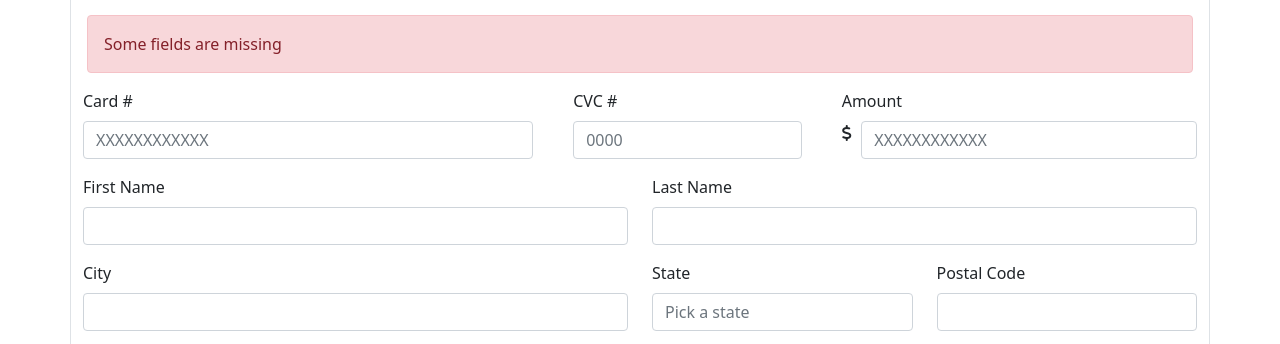
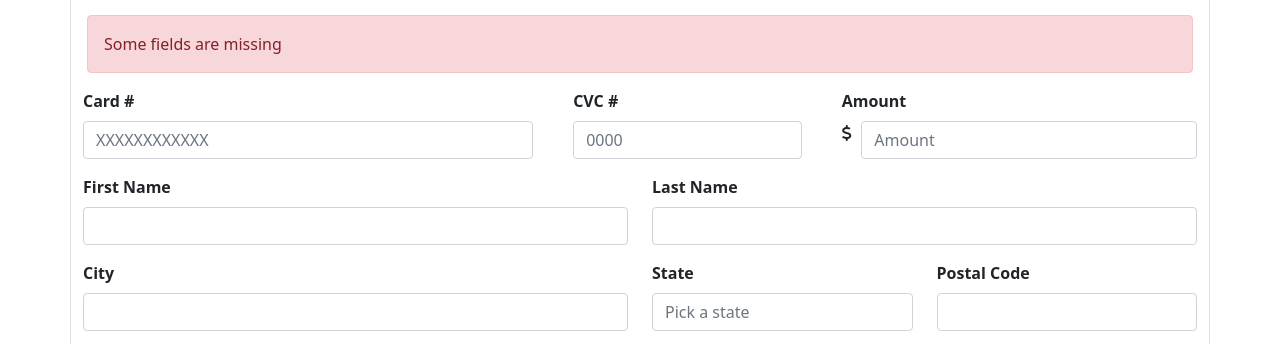
Before and after one commit to 4GeeksAcademy/Grokhen-HtmlForm, a plain HTML site: page index.html in a window 1280 px wide. Shown: the part 109-453 px from the top of the page. Drawn offline with nearby package versions, Linux system fonts and the light colour scheme.

Commit message:
text correction

```diff
--- a/index.html
+++ b/index.html
@@ -24,25 +24,25 @@
         <div class="row">
             <div class="col-5">
                 <div class="mb-3">
-                    <label for="credit-card" class="form-label">Card #</label>
+                    <label for="credit-card" class="form-label fw-bold">Card #</label>
                     <input type="number" required pattern="{16,19}" class="form-control" id="credit-card" placeholder="XXXXXXXXXXXX">
                 </div>
             </div>
             <div class="col-3">
                 <div class="mb-3 mx-3">
-                    <label for="cvc-number" class="form-label">CVC #</label>
+                    <label for="cvc-number" class="form-label fw-bold">CVC #</label>
                     <input type="number" required pattern="{3}" class="form-control" id="cvc-number" placeholder="0000">
                 </div>
             </div>
             <div class="col-4">
                 <div class="mb-3">
-                    <label for="amount" class="form-label">Amount</label>
+                    <label for="amount" class="form-label fw-bold">Amount</label>
                     <div class="row justify-content-star">
                         <div class="col-1">
                             <span><i class="fa-solid fa-dollar-sign"></i></span>
                         </div>
                         <div class="col ps-0">
-                            <input type="number" class="form-control" id="amount" placeholder="XXXXXXXXXXXX">
+                            <input type="number" class="form-control" id="amount" placeholder="Amount">
                         </div>
                     </div>
                 </div>
@@ -51,13 +51,13 @@
         <div class="row">
             <div class="col-6">
                 <div class="mb-3">
-                    <label for="first-name" class="form-label">First Name</label>
+                    <label for="first-name" class="form-label fw-bold">First Name</label>
                     <input type="text" required pattern="[A-Za-z]+" class="form-control" id="first-name">
                 </div>
             </div>
             <div class="col-6">
                 <div class="mb-3">
-                    <label for="last-name" class="form-label">Last Name</label>
+                    <label for="last-name" class="form-label fw-bold">Last Name</label>
                     <input type="text" required pattern="[A-Za-z]+" class="form-control" id="last-name">
                 </div>
             </div>
@@ -65,12 +65,12 @@
         <div class="row">
             <div class="col-6">
                 <div class="mb-3">
-                    <label for="city" class="form-label">City</label>
+                    <label for="city" class="form-label fw-bold">City</label>
                     <input type="text" required pattern="[A-Za-z]+" class="form-control" id="city">
                 </div>
             </div>
             <div class="col-3">
-                <label for="state-list" class="form-label">State</label>
+                <label for="state-list" class="form-label fw-bold">State</label>
                 <input class="form-control" list="datalistOptions" id="state-list" required placeholder="Pick a state">
                 <datalist id="datalistOptions">
                     <option value="Alabama">
@@ -82,7 +82,7 @@
             </div>
             <div class="col-3">
                 <div class="mb-3">
-                    <label for="postal-code" class="form-label">Postal Code</label>
+                    <label for="postal-code" class="form-label fw-bold">Postal Code</label>
                     <input type="number" required class="form-control" id="postal-code">
                 </div>
             </div>
@@ -91,7 +91,7 @@
             <div class="col-3">
                 <div class="row">
                     <div >
-                        <label for="form-check" class="form-label">We accept:</label>
+                        <label for="form-check" class="form-label fw-bold">We accept:</label>
                     </div>
                     <div class="col-md-auto rounded bg-secondary ms-2 py-2">
                         <div class="col form-check form-check-inline">
@@ -115,7 +115,7 @@
             </div>
             <div class="col-6">
                 <div class="mb-3">
-                    <label for="form-floating" class="form-label">Message</label>
+                    <label for="form-floating" class="form-label fw-bold">Message</label>
                     <div class="form-floating">
                         <textarea class="form-control" id="comments" style="height: 100px"></textarea>
                     </div>
```
